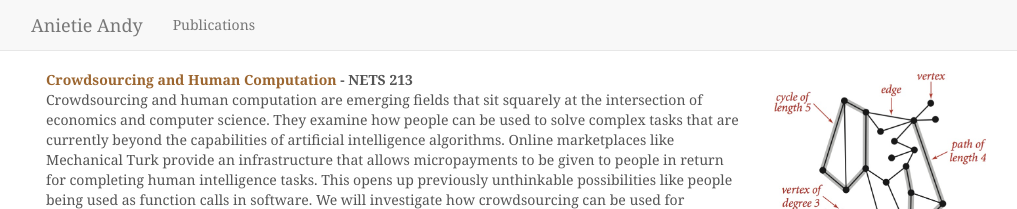
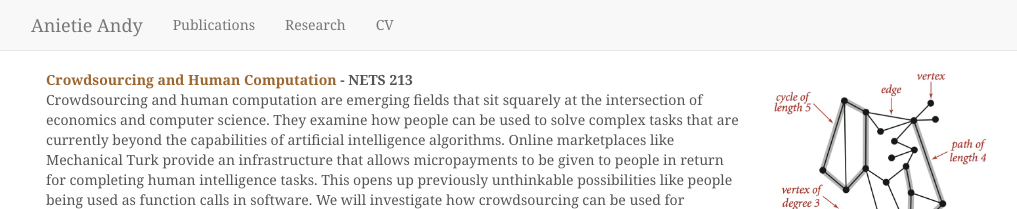
Before and after one commit to anietieandy/anietieandy.github.io, a Jekyll site: the page built from teaching.md, in a window 1280 px wide. Shown: the top 209 px of the page, without its empty margins (124-1141 px from the left). Built offline with Jekyll 4.4.1, drawn with Linux system fonts in a browser that asks for light colours; nearby versions of some CDN libraries.

Commit message:
Update default.html

```diff
--- a/_layouts/default.html
+++ b/_layouts/default.html
@@ -54,8 +54,8 @@
         <nav class="collapse navbar-collapse" role="navigation">
           <ul class="nav navbar-nav">
          	<li><a href="publications.html">Publications</a></li>
-        <!-- <li><a href="research.html">Research</a></li> -->
-        <!-- <li><a href="resume.html">CV</a></li> -->
+        <li><a href="research.html">Research</a></li>
+        <li><a href="resume.html">CV</a></li>
           </ul>
         </nav>
       </div>
```
